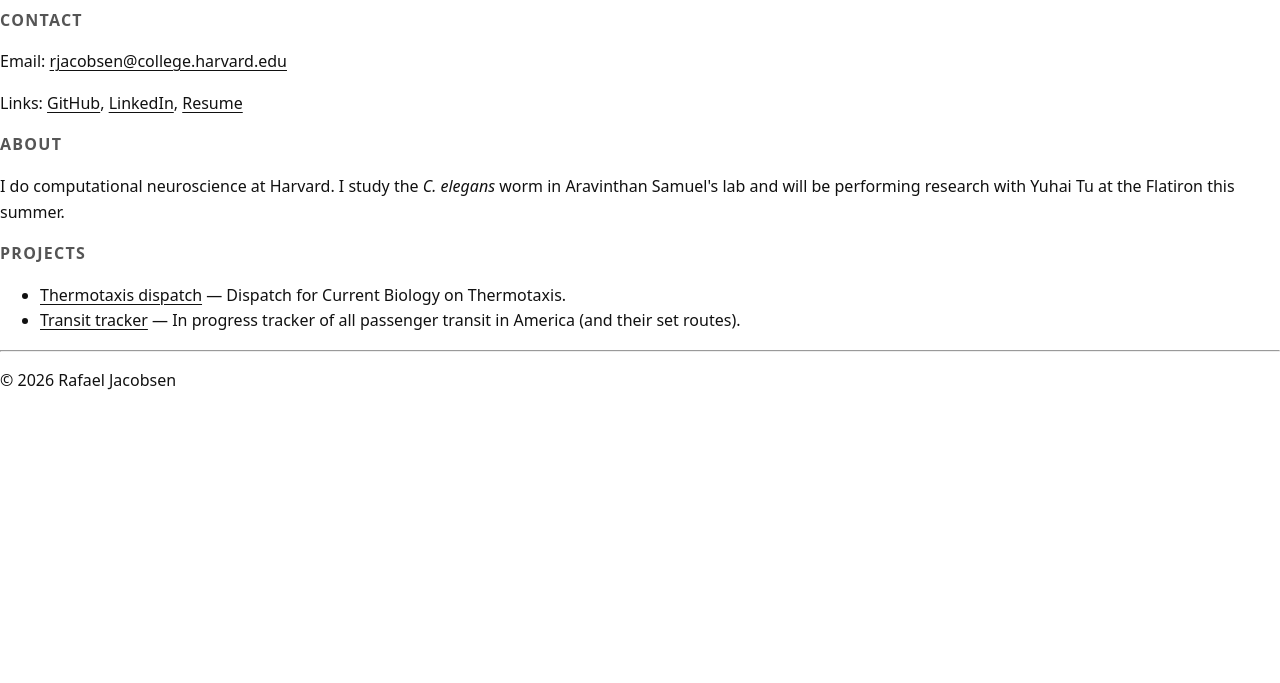
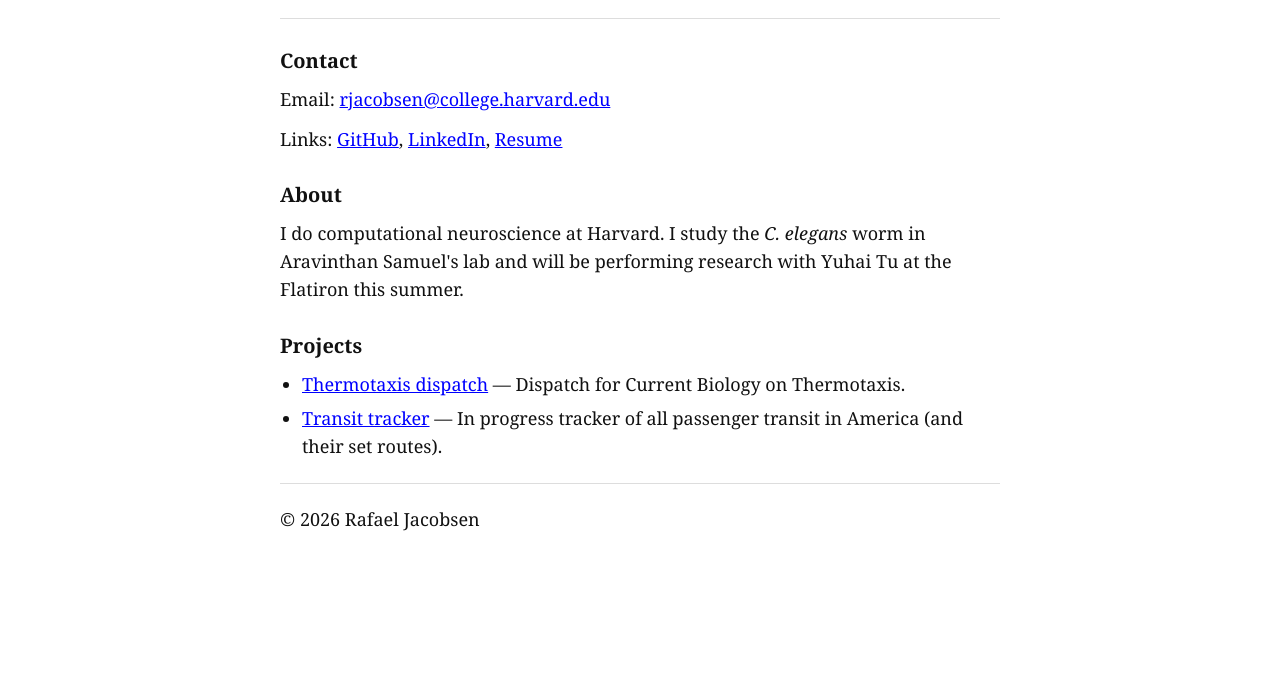
Before and after one commit to rafaeljacobsen/rafaeljacobsencom, a plain HTML site: page index.html in a window 1280 px wide. Shown: the part 138-821 px from the top of the page. After the commit the page ends 800 px from the top, so only its background shows below. Drawn offline with Linux system fonts and the light colour scheme.

Commit message:
fixed styles

```diff
--- a/styles.css
+++ b/styles.css
@@ -1,72 +1,57 @@
-:root {
-  --bg: #ffffff;
-  --text: #111111;
-  --muted: #555555;
-  --rule: #e8e8e8;
-  --link: #111111;
+html {
+  -webkit-text-size-adjust: 100%;
 }
 
-* { box-sizing: border-box; }
-html, body { height: 100%; }
 body {
-  margin: 0;
-  background: var(--bg);
-  color: var(--text);
-  font: 16px/1.6 system-ui, -apple-system, Segoe UI, Roboto, Helvetica, Arial, sans-serif;
+  margin: 40px auto;
+  padding: 0 18px;
+  max-width: 720px;
+  color: #111;
+  background: #fff;
+  font-family: Georgia, "Times New Roman", Times, serif;
+  font-size: 18px;
+  line-height: 1.55;
 }
 
-.wrap {
-  max-width: 720px;
-  padding: 48px 20px;
-  margin: 0 auto;
+h1 {
+  font-size: 36px;
+  margin: 0 0 10px 0;
+  font-weight: 700;
 }
 
-.header h1 {
-  margin: 0;
-  font-size: 34px;
-  line-height: 1.2;
-  letter-spacing: -0.02em;
+h2 {
+  font-size: 20px;
+  margin: 26px 0 10px 0;
+  font-weight: 700;
+  text-transform: none;
+  letter-spacing: normal;
+  color: inherit;
 }
 
-.subtitle {
-  margin: 10px 0 0 0;
-  color: var(--muted);
+p {
+  margin: 0 0 12px 0;
 }
 
-.links {
-  margin-top: 16px;
-  display: flex;
-  flex-wrap: wrap;
-  gap: 12px;
+ul {
+  margin: 0 0 12px 22px;
+  padding: 0;
+}
+
+li {
+  margin: 6px 0;
+}
+
+hr {
+  border: 0;
+  border-top: 1px solid #ddd;
+  margin: 22px 0;
 }
 
 a {
-  color: var(--link);
+  color: #00f;
   text-decoration: underline;
-  text-underline-offset: 3px;
 }
 
-section {
-  margin-top: 34px;
-  padding-top: 24px;
-  border-top: 1px solid var(--rule);
+a:visited {
+  color: #551a8b;
 }
-
-h2 {
-  margin: 0 0 12px 0;
-  font-size: 16px;
-  text-transform: uppercase;
-  letter-spacing: 0.08em;
-  color: var(--muted);
-}
-
-.item { margin: 0 0 14px 0; }
-.item h3 { margin: 0; font-size: 18px; }
-.item p { margin: 6px 0 0 0; color: var(--muted); }
-
-.footer {
-  margin-top: 40px;
-  padding-top: 22px;
-  border-top: 1px solid var(--rule);
-  color: var(--muted);
-}
```
